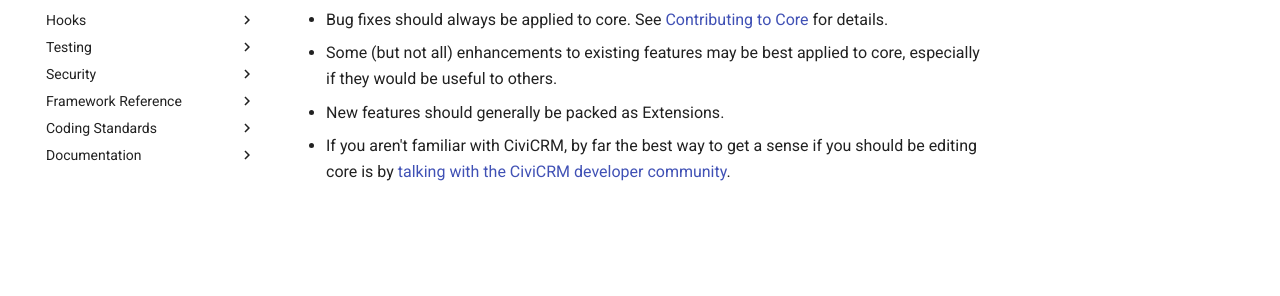
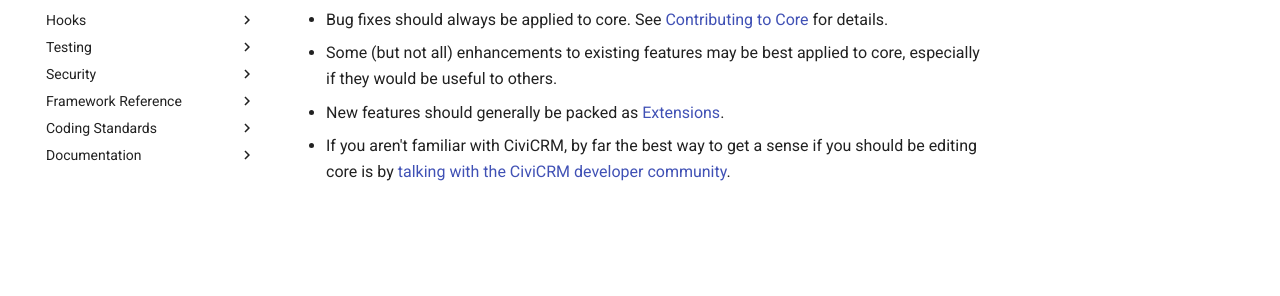
Before and after one commit to civicrm/civicrm-dev-docs, an MkDocs documentation site: the page built from docs/core/hacking.md, in a window 1280 px wide. Shown: the part 414-710 px from the top of the page. Built offline with MkDocs 1.6.1 and Material for MkDocs 9.7.7, drawn with Linux system fonts in a browser that asks for light colours; comment, search, counter and statistics services are not loaded; old or Windows-style settings are respelled for this version of MkDocs; part of the change alters nothing that is shown.

```diff
--- a/docs/core/hacking.md
+++ b/docs/core/hacking.md
@@ -7,5 +7,5 @@ To help you decide, here are a couple of principles:
 
 - Bug fixes should always be applied to core.  See [Contributing to Core](/core/contributing.md) for details.
 - Some (but not all) enhancements to existing features may be best applied to core, especially if they would be useful to others.
-- New features should generally be packed as Extensions.
+- New features should generally be packed as [Extensions](/extensions/index.md).
 - If you aren't familiar with CiviCRM, by far the best way to get a sense if you should be editing core is by [talking with the CiviCRM developer community](/basics/community.md#collaboration-tools).
```
